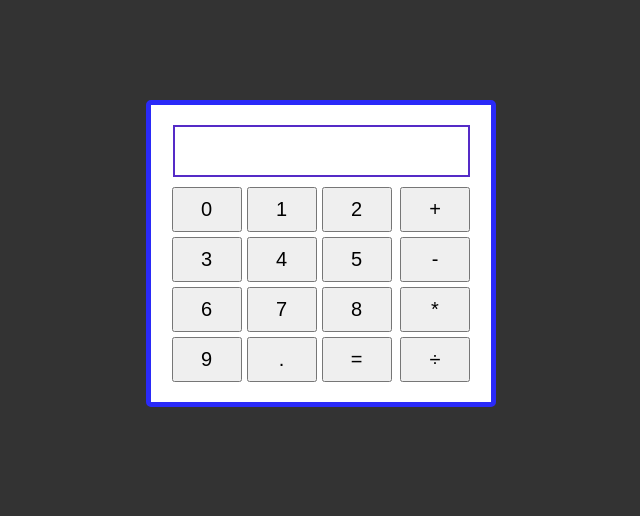
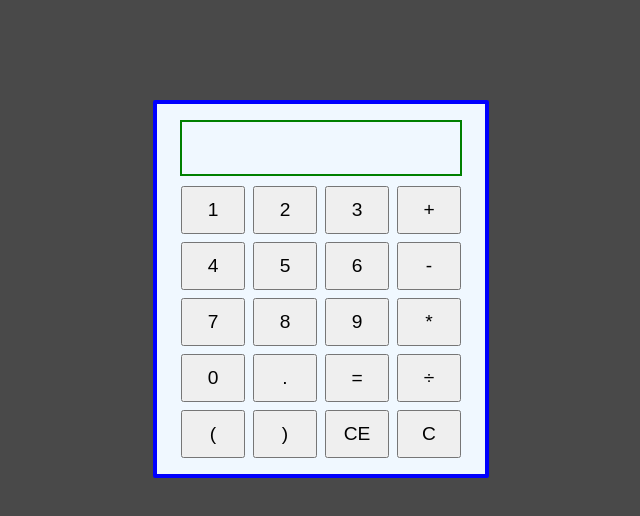
Before and after one commit to Wilson-Barbosa/JavaScript-Calculator, a plain HTML site: page index.html in a window 1280 px wide. Shown: the whole page, without its empty margins (319-959 px from the left). Drawn offline with Linux system fonts and the light colour scheme.

Commit message:
added more code to the app

```diff
--- a/index.html
+++ b/index.html
@@ -16,36 +16,31 @@
         </div>
 
         <div class="inputs-container">
-
-            <div id="number-container">
-                <button class="number" id="zero">0</button>
-                <button class="number" id="one">1</button>
-                <button class="number" id="two">2</button>
-                <button class="number" id="three">3</button>
-                <button class="number" id="four">4</button>
-                <button class="number" id="five">5</button>
-                <button class="number" id="six">6</button>
-                <button class="number" id="seven">7</button>
-                <button class="number" id="eight">8</button>
-                <button class="number" id="nine">9</button>
-                <button class="number" id="dot">.</button>
-                <button class="number" id="equal-sign">=</button>
+            <div id="character-container">
+                <button class="character" id="one">1</button>
+                <button class="character" id="two">2</button>
+                <button class="character" id="three">3</button>
+                <button class="character" id="plus-sign">+</button>
+                <button class="character" id="four">4</button>
+                <button class="character" id="five">5</button>
+                <button class="character" id="six">6</button>
+                <button class="character" id="minus-sign">-</button>
+                <button class="character" id="seven">7</button>
+                <button class="character" id="eight">8</button>
+                <button class="character" id="nine">9</button>
+                <button class="character" id="multip-sign">*</button>
+                <button class="character" id="zero">0</button>
+                <button class="character" id="dot">.</button>
+                <button class="character" id="equal-sign">=</button>
+                <button class="character" id="division-sign">÷</button>
+                <button class="character" id="clearAll">(</button>
+                <button class="character" id="clearAll">)</button>
+                <button class="character" id="clearAll">CE</button>
+                <button class="character" id="clearChar">C</button>
             </div>
-
-            <div id="operators-container">
-                <button class="operator" id="plus-sign">+</button>
-                <button class="operator" id="minus-sign">-</button>
-                <button class="operator" id="multip-sign">*</button>
-                <button class="operator" id="division-sign">÷</button>
-            </div>
-
         </div>
 
     </div>
 
-
-
-
-
 </body>
 </html>
--- a/src/index.js
+++ b/src/index.js
@@ -1,16 +1,53 @@
 //variables
 let array_Expression = [];
+let final_Expression;
 let user_Input;
 let screenContainer = document.getElementById('output-text');
 
 
 
 
-//function that clears the screen
 
+
+
+
+
+
+
+//function that deletes a single character a time:
+function deleteChar(){
+    array_Expression.pop();
+    screenContainer.textContent = array_Expression.join('');
+}
+
+document.getElementById('delete-char').addEventListener('click', deleteChar);
+
+
+
+
+
+
+
+
+
+
+//function that clears the entire screen
 function clearScreen(){
-    screenContainer.textContent = '';
+        array_Expression = [];
+
+        screenContainer.textContent = array_Expression.join('');
 }
+
+document.getElementById('clear-screen').addEventListener('click', clearScreen);
+
+
+
+
+
+
+
+
+
 
 
 
@@ -18,7 +55,7 @@ function clearScreen(){
 //This function will be called when the = button is clicked
 function calculate(){
 
-    //parses the array into a string
+    //parses the array to a string
     final_Expression = array_Expression.join('');
 
     //generates the result
@@ -33,7 +70,21 @@ document.getElementById('equal-sign').addEventListener('click', calculate);
 
 
 
+
+
+
+
+
+
+
+
+
+
+
+
+
 //this function will be called when a number or operator is clicked
+//it also limits the amount of characters the user can print in the window
 function createExpression(input){
 
     //pushes the input to the array
@@ -41,7 +92,27 @@ function createExpression(input){
 
     //updates the value in the screen
     screenContainer.textContent = array_Expression.join('');
+
+    //18 ccharacters at max
+    if (array_Expression.length > 17){
+        array_Expression.pop();
+        screenContainer.textContent = array_Expression.join('')
+    }
+
 }
+
+
+
+
+
+
+
+
+
+
+
+
+
 
 
 
@@ -51,6 +122,11 @@ function createExpression(input){
 
 //The following lines of code are for each of the button clicks
 
+
+
+
+
+/* ----------------------NUMBERS----------------------*/
 function zero(){
     createExpression(0);
 }
@@ -118,7 +194,16 @@ function nine(){
 }
 document.getElementById('nine').addEventListener('click', nine);
 
-/* ----------------------------------------------------- */
+
+
+
+
+
+
+
+
+
+/* ----------------------BASIC OPERATIONS----------------------*/
 
 function add(){
     createExpression('+');
@@ -145,3 +230,31 @@ function divide(){
     createExpression('/');
 }
 document.getElementById('division-sign').addEventListener('click', divide);
+
+
+
+
+
+
+
+
+
+
+/* ----------------------SPECIAL CHARACTERS----------------------*/
+
+function openParenth(){
+    createExpression('(');
+}
+document.getElementById('open-parenth').addEventListener('click', openParenth);
+
+
+function closeParenth(){
+    createExpression(')');
+}
+document.getElementById('close-parenth').addEventListener('click', closeParenth);
+
+
+function dot(){
+    createExpression('.');
+}
+document.getElementById('dot').addEventListener('click', dot);
--- a/styles/style.css
+++ b/styles/style.css
@@ -1,82 +1,60 @@
 * {
+    padding: 0;
     margin: 0;
-    padding: 0;
     box-sizing: border-box;
 }
 
 body {
-    background-color: rgb(51, 51, 51);
+    background-color: rgb(73, 73, 73);
     font-family: Arial, Helvetica, sans-serif;
 }
 
-.number {
+.calculator {
+    border: 4px solid blue;
+    border-radius: 2px;
     display: flex;
+    flex-direction: column;
+    justify-content: center;
     align-items: center;
-    justify-content: center;
-    width: 70px;
-    height: 45px;
-    font-size: 20px;
+    gap: 0.6rem;
+    max-width: 21rem;
+    margin: 100px auto;
+    padding: 1rem 1rem;
+    background-color: aliceblue;
 }
 
-#number-container {
+#character-container{
+    width: 18rem;
     display: flex;
     flex-direction: row;
     align-items: center;
     justify-content: center;
     flex-wrap: wrap;
-    width: 223px;
-    gap: 5px;
+    gap: 0.5rem;
+
 }
 
-/*------------------------------*/
-
-#operators-container {
+.character {
+    width: 4rem;
+    height: 3rem;
+    padding: 1.2rem;
+    font-size: 1.2rem;
     display: flex;
-    flex-direction: column;
-    gap: 5px;
+    align-items: center;
+    justify-content: center;
 }
 
-.operator {
-    width: 70px;
-    height: 45px;
-    font-size: 20px;
-}
-
-/*-----------------------------*/
-.inputs-container {
-    display: flex;
-    flex-direction: row;
-    align-items: center;
-    gap: 7px;
-    width: 302px;
-}
-
-/*----------------------------*/
 #screen {
-    border: 2px solid rgb(85, 43, 199);
-    width: 297px;
-    height: 52px;
+    border: 2px solid green;
+    width: 17.6rem;
+    height: 3.5rem;
     display: flex;
     align-items: center;
     justify-content: right;
 }
 
 #output-text {
-    font-size: 23px;
-    padding-right: 7px;
+    text-align: right;
+    font-size: 1.5rem;
+    padding-right: 5px;
 }
-
-/*----------------------------*/
-.calculator {
-    display: flex;
-    flex-direction: column;
-    justify-content: center;
-    align-items: center;
-    gap: 10px;
-    border: 5px solid rgb(42, 42, 248);
-    border-radius: 5px;
-    padding: 20px;
-    width: 350px;
-    background-color: white;
-    margin: 100px auto;
-}
```
Also changed, not shown: file.txt (deleted).
